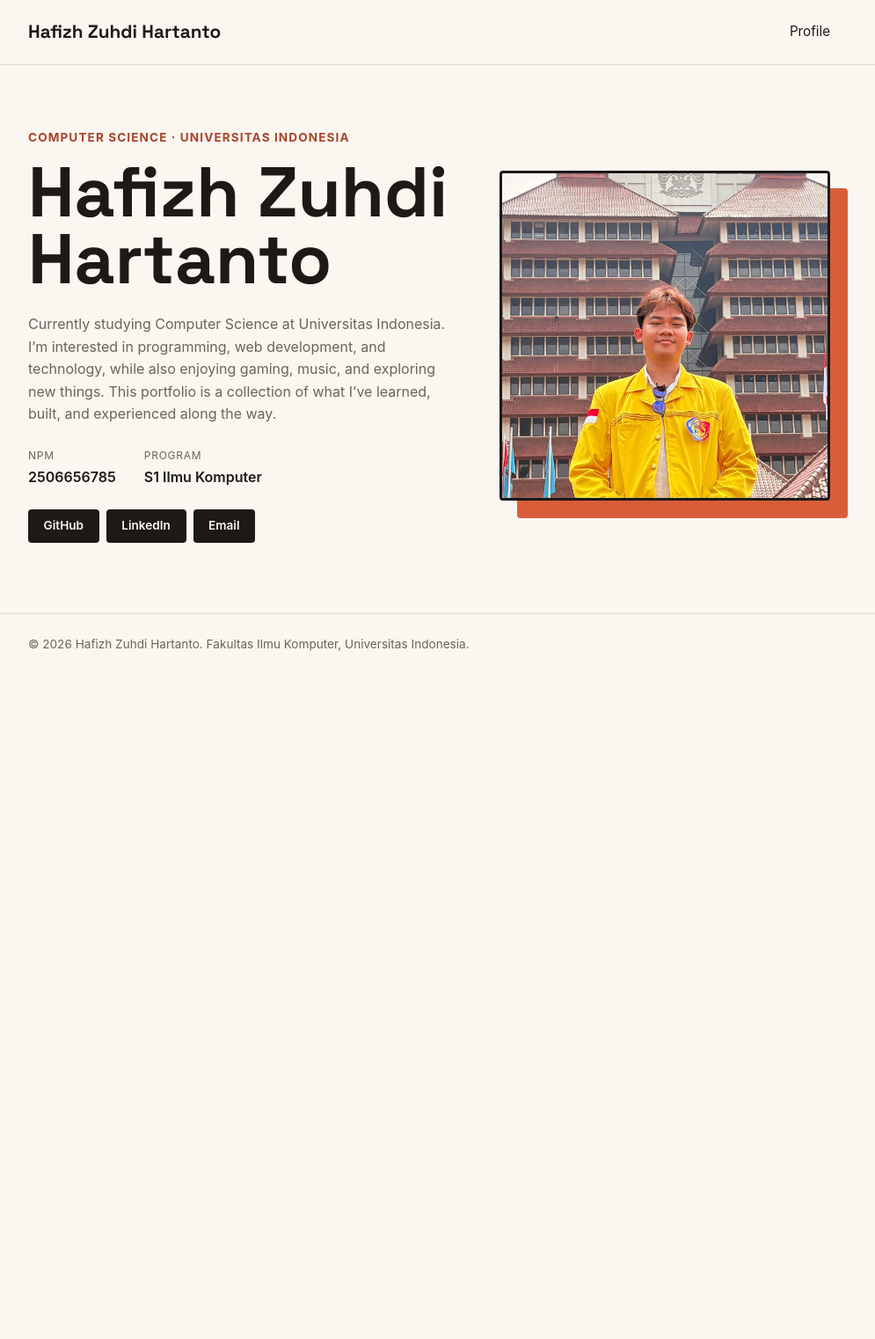
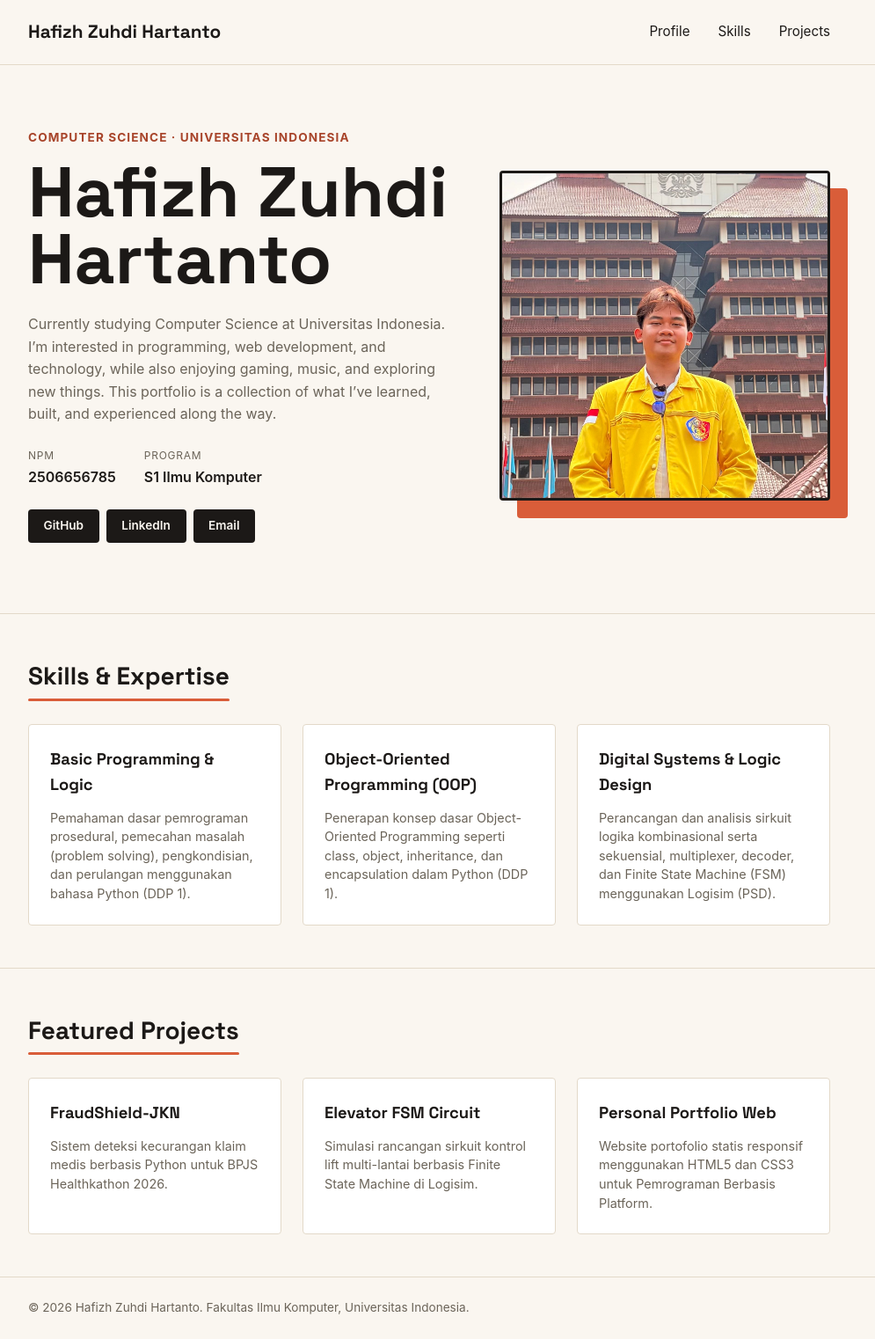
Before and after one commit to Hafizh0205/myportofolio, a Django app: page / in a window 1280 px wide. Shown: the whole page at 88% size, without its empty margins (152-1147 px from the left). Before the commit the page ends 740 px from the top, so only its background shows below. Run offline with Django 5.2, Linux system fonts and the light colour scheme.

Commit message:
feat: finalize assignment 1 with htnml, css, and readme reflections

```diff
--- a/static/css/style.css
+++ b/static/css/style.css
@@ -169,6 +169,67 @@ h1, .brand {
     border: 3px solid var(--ink);
 }
 
+.content-section {
+    padding: 3rem 0;
+    border-top: 1px solid var(--line);
+}
+
+.section-title {
+    font-family: "Space Grotesk", -apple-system, sans-serif;
+    font-size: 1.75rem;
+    font-weight: 700;
+    color: var(--ink);
+    margin-bottom: 2rem;
+    position: relative;
+    display: inline-block;
+}
+
+.section-title::after {
+    content: "";
+    position: absolute;
+    bottom: -6px;
+    left: 0;
+    width: 100%;
+    height: 3px;
+    background-color: var(--accent);
+    border-radius: var(--radius);
+}
+
+.card-grid {
+    display: grid;
+    grid-template-columns: repeat(auto-fit, minmax(260px, 1fr));
+    gap: 1.5rem;
+}
+
+.info-card {
+    background-color: #ffffff;
+    border: 1px solid var(--line);
+    border-radius: var(--radius);
+    padding: 1.5rem;
+    position: relative;
+    transition: transform 0.2s ease, border-color 0.2s ease, box-shadow 0.2s ease;
+}
+
+.info-card:hover {
+    transform: translateY(-4px);
+    border-color: var(--ink);
+    box-shadow: 4px 4px 0px var(--ink);
+}
+
+.info-card h3 {
+    font-family: "Space Grotesk", -apple-system, sans-serif;
+    font-size: 1.15rem;
+    font-weight: 700;
+    color: var(--ink);
+    margin-bottom: 0.75rem;
+}
+
+.info-card p {
+    color: var(--text-muted);
+    font-size: 0.9rem;
+    line-height: 1.5;
+}
+
 .site-footer {
     padding: 1.5rem;
     color: var(--text-muted);
@@ -192,4 +253,12 @@ h1, .brand {
     .social-links {
         justify-content: flex-start;
     }
+
+    .content-section {
+        padding: 2.5rem 0;
+    }
+
+    .card-grid {
+        grid-template-columns: 1fr;
+    }
 }
--- a/templates/index.html
+++ b/templates/index.html
@@ -15,6 +15,8 @@
             <a href="#profile" class="brand">Hafizh Zuhdi Hartanto</a>
             <nav>
                 <a href="#profile">Profile</a>
+                <a href="#skills">Skills</a>
+                <a href="#projects">Projects</a>
             </nav>
         </div>
     </header>
@@ -50,6 +52,48 @@
                 </div>
             </div>
         </section>
+
+        <!-- Section Skills Baru -->
+        <section class="content-section" id="skills">
+            <div class="container">
+                <h2 class="section-title">Skills & Expertise</h2>
+                <div class="card-grid">
+                    <article class="info-card">
+                        <h3>Basic Programming & Logic</h3>
+                        <p>Pemahaman dasar pemrograman prosedural, pemecahan masalah (problem solving), pengkondisian, dan perulangan menggunakan bahasa Python (DDP 1).</p>
+                    </article>
+                    <article class="info-card">
+                        <h3>Object-Oriented Programming (OOP)</h3>
+                        <p>Penerapan konsep dasar Object-Oriented Programming seperti class, object, inheritance, dan encapsulation dalam Python (DDP 1).</p>
+                    </article>
+                    <article class="info-card">
+                        <h3>Digital Systems & Logic Design</h3>
+                        <p>Perancangan dan analisis sirkuit logika kombinasional serta sekuensial, multiplexer, decoder, dan Finite State Machine (FSM) menggunakan Logisim (PSD).</p>
+                    </article>
+                </div>
+            </div>
+        </section>
+
+        <!-- Section Projects Baru -->
+        <section class="content-section" id="projects">
+            <div class="container">
+                <h2 class="section-title">Featured Projects</h2>
+                <div class="card-grid">
+                    <article class="info-card">
+                        <h3>FraudShield-JKN</h3>
+                        <p>Sistem deteksi kecurangan klaim medis berbasis Python untuk BPJS Healthkathon 2026.</p>
+                    </article>
+                    <article class="info-card">
+                        <h3>Elevator FSM Circuit</h3>
+                        <p>Simulasi rancangan sirkuit kontrol lift multi-lantai berbasis Finite State Machine di Logisim.</p>
+                    </article>
+                    <article class="info-card">
+                        <h3>Personal Portfolio Web</h3>
+                        <p>Website portofolio statis responsif menggunakan HTML5 dan CSS3 untuk Pemrograman Berbasis Platform.</p>
+                    </article>
+                </div>
+            </div>
+        </section>
     </main>
 
     <footer class="site-footer">
```
Also changed, not shown: README.md.
